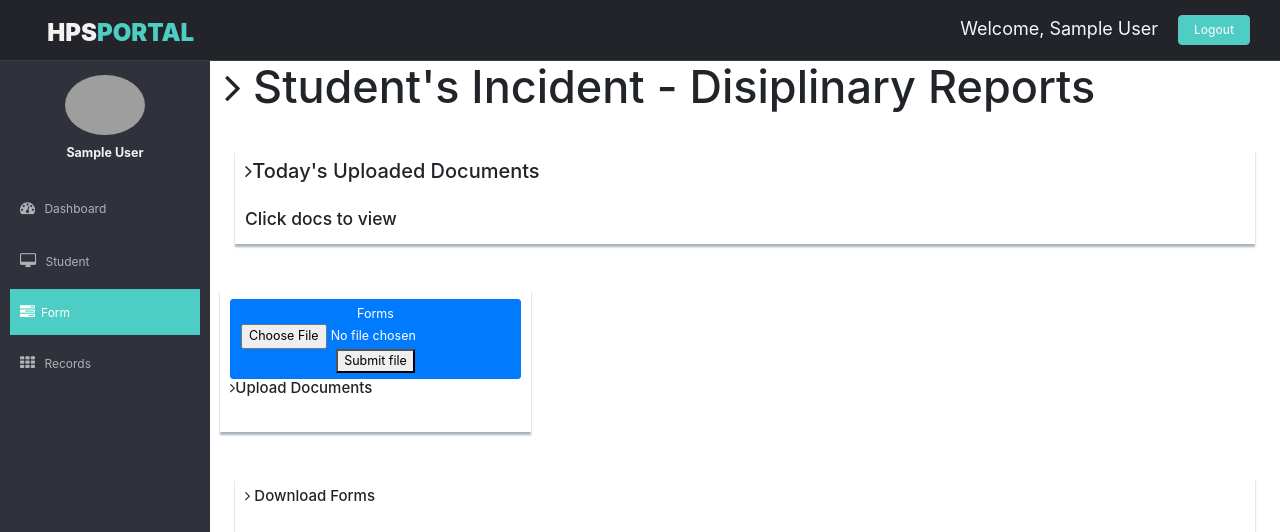
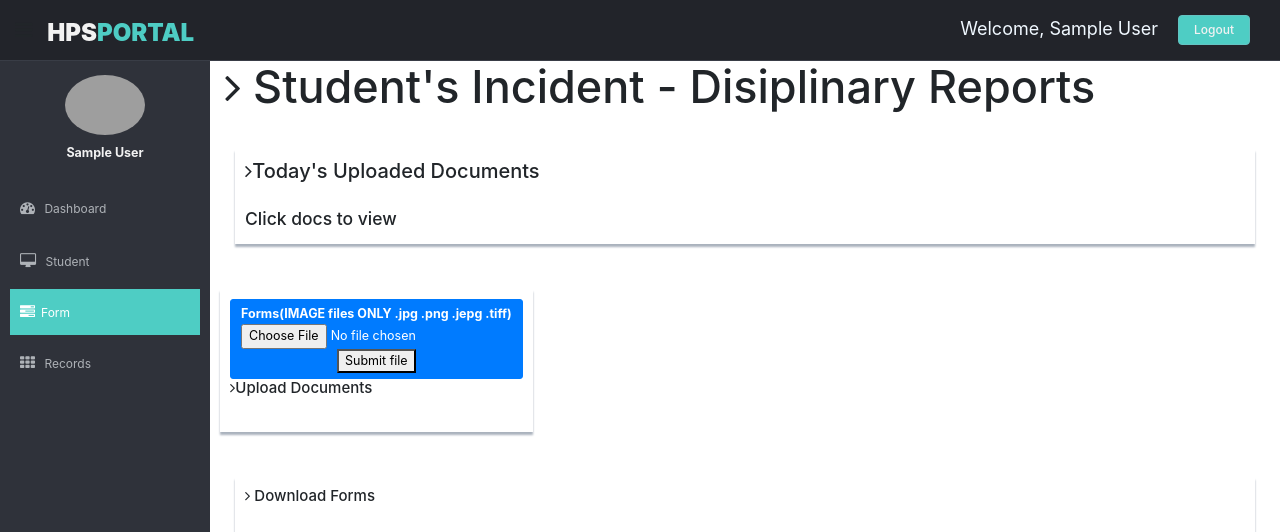
Before and after one commit to jimmytran16/hack, a Flask app: page /forms in a window 1280 px wide. Shown: the top 532 px of the page. Run offline with Flask 2, Linux system fonts and the light colour scheme; the visitor is signed in with stand-in values (Sample User, id 1); data that the repository does not hold is empty; some libraries are stand-ins or nearby versions; grey boxes are pictures that could not be loaded.

Commit message:
image ONLY prompt for forms

```diff
--- a/templates/form_component.html
+++ b/templates/form_component.html
@@ -65,7 +65,7 @@
             <form enctype="multipart/form-data" method="POST" action="upload" class="lg-form">
               <div class="file-field">
                 <div class="btn btn-primary btn-lg float-left">
-                  <span>Forms</span>
+                  <span><b>Forms(IMAGE files ONLY .jpg .png .jepg .tiff)</b></span>
                   <input type="file" name="filetoupload">
                   <button class="submit-file-btn">Submit file</button>
                 </div>
```
